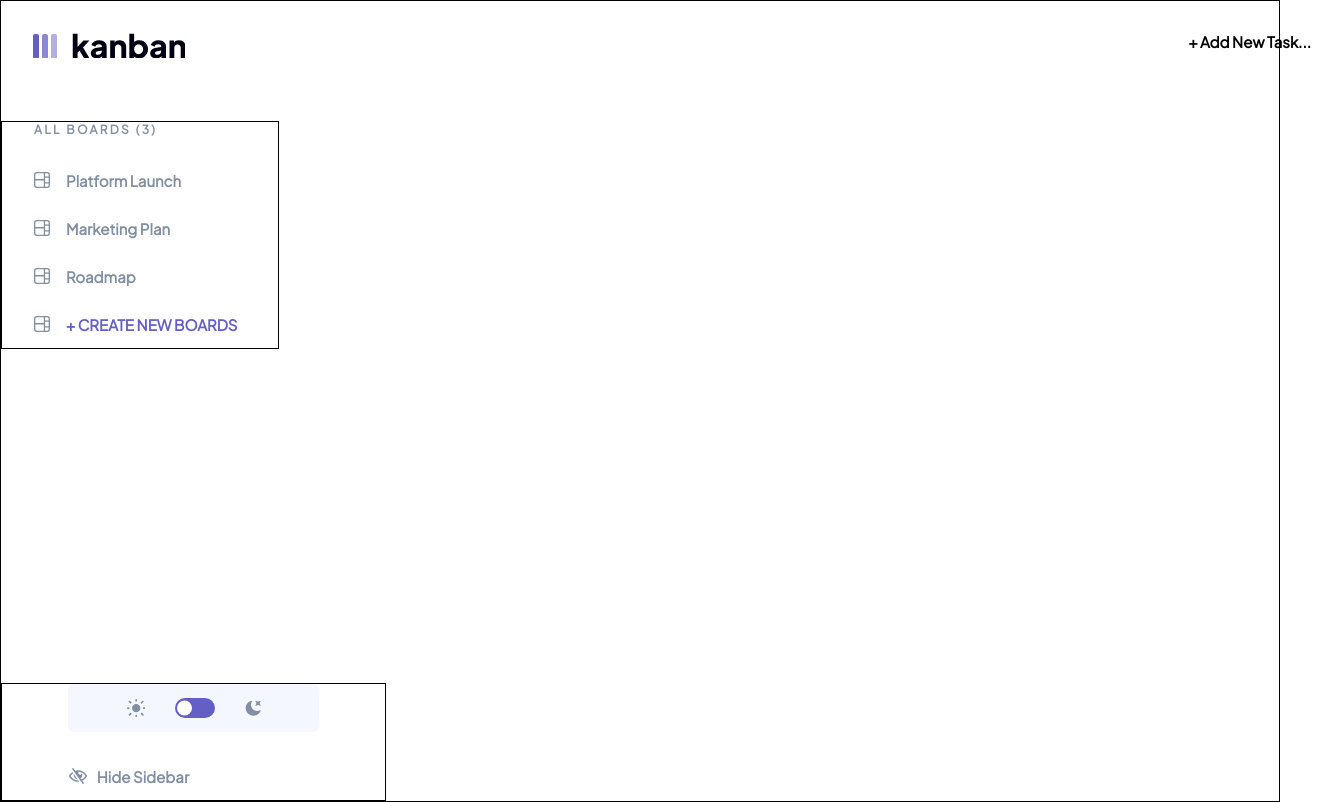
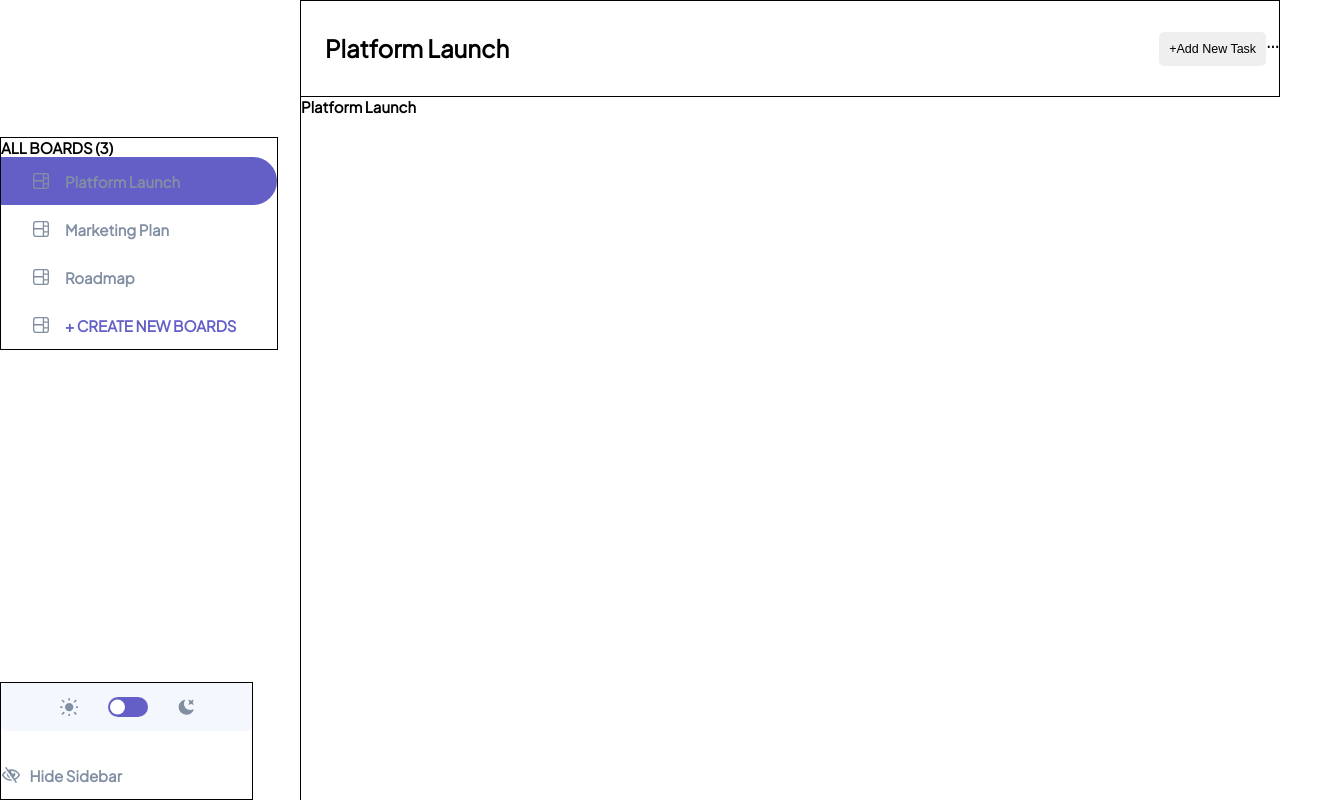
Before and after one commit to jlee380/kanbanClone, a React (Create React App) app: page / in a window 1280 px wide. Shown: the whole page, 1343 px wide, since content can reach past the window. Built offline with nearby package versions, Linux system fonts and the light colour scheme.

Commit message:
header UI completed

```diff
--- a/src/App.js
+++ b/src/App.js
@@ -12,10 +12,9 @@ import Dashboard from "./components/Dashboard";
 import UnhideButton from "./components/UnhideBar";
 
 const MainApp = styled.div`
-	border: 1px solid black;
 	display: grid;
-	grid-template-columns: 30% 70%;
-	grid-template-rows: 10% 90%;
+	grid-template-columns: 30.1rem;
+	grid-template-rows: 9.7rem;
 	grid-template-areas:
 		"headerArea headerArea"
 		"side dash";
@@ -31,12 +30,16 @@ const MainApp = styled.div`
 	& :nth-child(3) {
 		grid-area: dash;
 	}
+
+	&: > * {
+		min-width: 0px;
+	}
 `;
 
 function App() {
 	const [toggleSidebar, setToggleSidebar] = useState(true);
 	const [boards, setBoards] = useState([""]);
-	const [active, setActive] = useState(null);
+	const [active, setActive] = useState(0);
 	const [loading, setLoading] = useState(true);
 
 	const addBoard = () => {
@@ -47,6 +50,7 @@ function App() {
 
 	useEffect(() => {
 		setBoards(response.boards);
+		console.log(boards);
 		setLoading(false);
 	}, []);
 
--- a/src/components/BoardsList.js
+++ b/src/components/BoardsList.js
@@ -9,10 +9,14 @@ const Ul = styled.ul`
 
 	li,
 	span {
-		margin-left: 32px;
+		margin-left: 3.2rem;
 	}
 
-	border: 1px solid;
+	border: 0.1rem solid;
+`;
+
+const BoardsNum = styled.p`
+	${(props) => console.log(props)}
 `;
 
 const IconAndText = styled.a`
@@ -22,7 +26,7 @@ const IconAndText = styled.a`
 	width: 27.6rem;
 	height: 4.8rem;
 
-	border-radius: 0px 100px 100px 0px;
+	border-radius: 0rem 10rem 10rem 0rem;
 	border: none;
 
 	cursor: -webkit-grab;
@@ -40,32 +44,28 @@ const IconAndText = styled.a`
 `;
 
 const Li = styled.li`
-	font-size: 15px;
-	line-height: 19px;
+	font-size: 1.5rem;
+	line-height: 1.9rem;
 
 	color: ${(props) => (props.primary ? "#635fc7" : "#828fa3")};
 `;
 
 const IconBoard = styled.span`
 	background-image: url(${IconBoards});
-	width: 16px;
-	height: 16px;
+	width: 1.6rem;
+	height: 1.6rem;
 `;
 
 const BoardDiv = styled.div`
-	margin-left: -16px;
+	margin-left: -1.6rem;
 `;
 
 function BoardsList({ setActive, active, addBoard, boards }) {
 	const boardNum = boards.length;
 	return (
-		<div>
+		<>
 			<Ul>
-				<li
-					className="allBoards"
-					style={{
-						marginBottom: 19,
-					}}>{`ALL BOARDS (${boardNum})`}</li>
+				<BoardsNum>{`ALL BOARDS (${boardNum})`}</BoardsNum>
 				{boards.map((board, i) => (
 					<IconAndText
 						onClick={(e) => setActive(i)}
@@ -100,7 +100,7 @@ function BoardsList({ setActive, active, addBoard, boards }) {
 					</Li>
 				</IconAndText>
 			</Ul>
-		</div>
+		</>
 	);
 }
 
--- /dev/null
+++ b/src/components/Button.js
@@ -0,0 +1,9 @@
+import styled from "styled-components";
+
+export default styled.button`
+	color: black;
+	font-size: 1.25rem;
+	border: none;
+	border-radius: 5px;
+	padding: 10px;
+`;
--- a/src/components/DarkMode.js
+++ /dev/null
@@ -1,45 +0,0 @@
-import React from "react";
-import styled from "styled-components";
-
-import ToggleSwitch from "./ToggleSwitch";
-
-import IconLightTheme from "../assets/icon-light-theme.svg";
-import IconDarkTheme from "../assets/icon-dark-theme.svg";
-
-const NightModeGroup = styled.div`
-	display: flex;
-	justify-content: center;
-	align-items: center;
-	gap: 3rem;
-
-	width: 25.1rem;
-	height: 4.8rem;
-
-	background: #f4f7fd;
-	border-radius: 0.6rem;
-`;
-
-const IconDay = styled.div`
-	background-image: url(${IconLightTheme});
-	width: 1.8rem;
-	height: 1.8rem;
-`;
-const IconNight = styled.div`
-	background-image: url(${IconDarkTheme});
-	width: 1.6rem;
-	height: 1.6rem;
-`;
-
-function DarkMode() {
-	return (
-		<div>
-			<NightModeGroup>
-				<IconDay />
-				<ToggleSwitch />
-				<IconNight />
-			</NightModeGroup>
-		</div>
-	);
-}
-
-export default DarkMode;
--- a/src/components/DarkModeBar.js
+++ b/src/components/DarkModeBar.js
@@ -1,7 +1,47 @@
 import React from "react";
+import styled from "styled-components";
+
+import ToggleSwitch from "./ToggleSwitch";
+
+import IconLightTheme from "../assets/icon-light-theme.svg";
+import IconDarkTheme from "../assets/icon-dark-theme.svg";
+
+const NightModeGroup = styled.div`
+	display: flex;
+	justify-content: center;
+	align-items: center;
+	gap: 3rem;
+
+	width: 25.1rem;
+	height: 4.8rem;
+
+	background: #f4f7fd;
+	border-radius: 0.6rem;
+
+	background-color: ${(props) => props.theme.background.grayDarker};
+`;
+
+const IconDay = styled.div`
+	background-image: url(${IconLightTheme});
+	width: 1.8rem;
+	height: 1.8rem;
+`;
+const IconNight = styled.div`
+	background-image: url(${IconDarkTheme});
+	width: 1.6rem;
+	height: 1.6rem;
+`;
 
 function DarkModeBar() {
-	return <div>DarkModeBar</div>;
+	return (
+		<>
+			<NightModeGroup>
+				<IconDay />
+				<ToggleSwitch />
+				<IconNight />
+			</NightModeGroup>
+		</>
+	);
 }
 
 export default DarkModeBar;
--- a/src/components/Dashboard.js
+++ b/src/components/Dashboard.js
@@ -1,7 +1,18 @@
 import React from "react";
+import styled from "styled-components";
+
+const DashboardContainer = styled.div`
+	background-color: ${(props) => props.theme.background.grayDarker};
+`;
 
 function Dashboard({ boards, active }) {
-	return <>{active ? boards[active].name : null}</>;
+	return (
+		<>
+			<DashboardContainer>
+				{active || active === 0 ? boards[active].name : null}
+			</DashboardContainer>
+		</>
+	);
 }
 
 export default Dashboard;
--- a/src/components/Header.js
+++ b/src/components/Header.js
@@ -1,40 +1,45 @@
 import React from "react";
 import styled from "styled-components";
 import LogoLight from "../assets/logo-light.svg";
+import LogoDark from "../assets/logo-dark.svg";
+
+import Button from "./Button";
 
 const HeaderContainer = styled.div`
 	display: flex;
-	width: 100%;
-	padding: 3.2rem;
-	gap: 2rem;
+	background-color: ${(props) => props.theme.background.grayDark};
 `;
 
 const LeftContainer = styled.div`
 	display: flex;
-	flex-grow: 1.5;
+	width: 30rem;
 `;
 
 const LogoImg = styled.span`
-	background-image: url(${LogoLight});
+	background-image: ${(props) =>
+		props.theme === "light" ? `url(LogoLight)` : `url(LogoDark)`}
 
 	width: 15.2rem;
 	height: 2.5rem;
+
+	margin: 3.2rem;
 `;
 
 const RightContainer = styled.div`
 	display: flex;
 	align-items: center;
-	flex-grow: 7.5;
+	flex-grow: 1;
 	justify-content: space-between;
 
-	& :nth-child(3) {
-	}
+	// & :nth-child(3) {
+	// }
+
+	border: 0.1rem solid;
 `;
 
 const SelectedBoardName = styled.div`
-	font-weight: 700;
-	font-size: 24px;
-	line-height: 30px;
+	font-size: 2.4rem;
+	padding-left: 2.4rem;
 `;
 
 const Wrapper = styled.div`
@@ -45,6 +50,7 @@ const AddNewTaskButton = styled.div``;
 const EditTaskButton = styled.div``;
 
 function Header({ boards, active }) {
+	console.log(boards[active].name, active);
 	return (
 		<>
 			<HeaderContainer>
@@ -53,10 +59,12 @@ function Header({ boards, active }) {
 				</LeftContainer>
 				<RightContainer>
 					<SelectedBoardName>
-						{active ? boards[active].name : null}
+						{active || active === 0 ? boards[active].name : null}
 					</SelectedBoardName>
 					<Wrapper>
-						<AddNewTaskButton>+ Add New Task</AddNewTaskButton>
+						<AddNewTaskButton>
+							<Button>+Add New Task</Button>
+						</AddNewTaskButton>
 						<EditTaskButton>...</EditTaskButton>
 					</Wrapper>
 				</RightContainer>
--- a/src/components/SideBar.js
+++ b/src/components/SideBar.js
@@ -5,7 +5,7 @@ import "../style.css";
 
 import HideSidebar from "./HideSidebar";
 import BoardsList from "./BoardsList";
-import DarkMode from "./DarkMode";
+import DarkModeBar from "./DarkModeBar";
 
 const SideBarContainer = styled.div`
 	display: flex;
@@ -16,14 +16,15 @@ const SideBarContainer = styled.div`
 	justify-content: space-between;
 	padding-top: 4rem;
 
-	background-color: ${(props) => props.theme.background};
+	background-color: ${(props) => props.theme.background.grayDark};
+
+	border-right: 1px solid;
 `;
 
 const SwitchAndHide = styled.div`
 	display: flex;
 	flex-direction: column;
 	align-items: center;
-	width: 100%;
 	gap: 2rem;
 
 	border: 1px solid;
@@ -47,7 +48,7 @@ const SideBar = ({
 					boards={boards}
 				/>
 				<SwitchAndHide>
-					<DarkMode />
+					<DarkModeBar />
 					<HideSidebar
 						toggleSidebar={toggleSidebar}
 						setToggleSidebar={setToggleSidebar}
--- a/src/components/ToggleSwitch.js
+++ b/src/components/ToggleSwitch.js
@@ -4,7 +4,7 @@ import { ThemeContext } from "../contexts/ThemeStore";
 
 import styled from "styled-components";
 
-const Wrapper = styled.label`
+const ToggleContainer = styled.label`
 	display: flex;
 	align-items: center;
 	cursor: pointer;
@@ -55,10 +55,10 @@ function ToggleSwitch() {
 	};
 
 	return (
-		<Wrapper>
+		<ToggleContainer>
 			<Input type="checkbox" checked={checked} onChange={checkCheckBox} />
 			<Switch />
-		</Wrapper>
+		</ToggleContainer>
 	);
 }
 
--- a/src/theme/Theme.js
+++ b/src/theme/Theme.js
@@ -5,7 +5,12 @@ import { GlobalStyles } from "./GlobalStyles";
 
 const themes = {
 	dark: {
-		background: "#2B2C37",
+		background: {
+			grayDarkest: "#000112",
+			grayDarker: "#20212C",
+			grayDark: "#2B2C37",
+			grayLightDark: "#3E3F4E",
+		},
 		title: "#6495ed",
 		text: "white",
 	},
@@ -13,6 +18,29 @@ const themes = {
 		background: "white",
 		title: "#ff6347",
 		text: "#000",
+	},
+	colors: {},
+	headings: {
+		XL: {
+			fontSize: "2.4rem",
+			fontWeight: "bold",
+			lineHeight: "3rem",
+		},
+		L: {
+			fontSize: "1.8rem",
+			fontWeight: "bold",
+			lineHeight: "2.3rem",
+		},
+		M: {
+			fontSize: "1.5rem",
+			fontWeight: "bold",
+			lineHeight: "1.9rem",
+		},
+		S: {
+			fontSize: "1.2rem",
+			fontWeight: "bold",
+			lineHeight: "1.5rem",
+		},
 	},
 };
 
```
